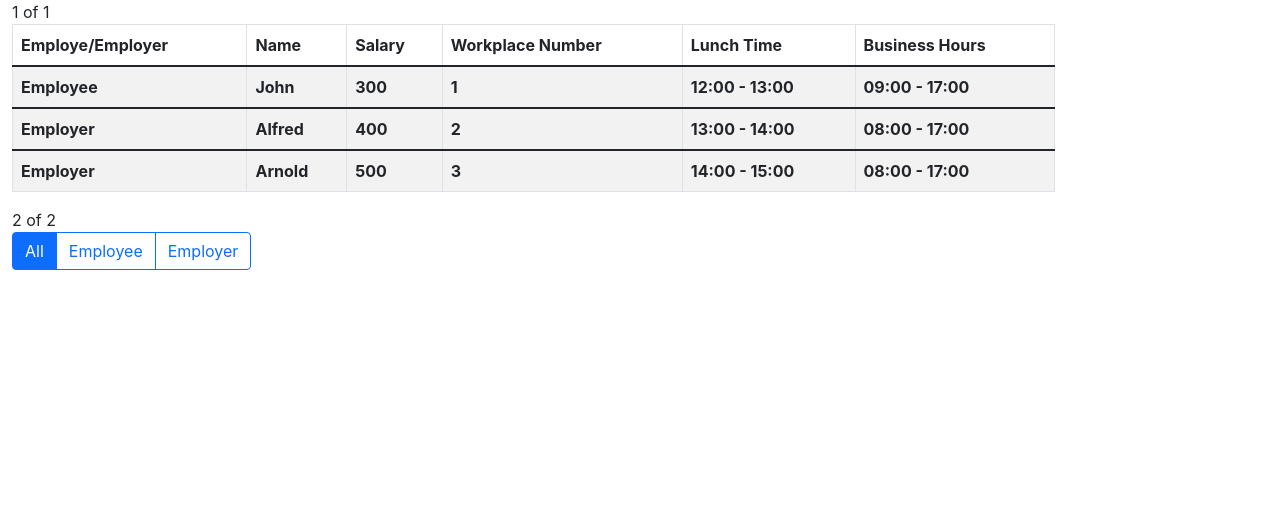
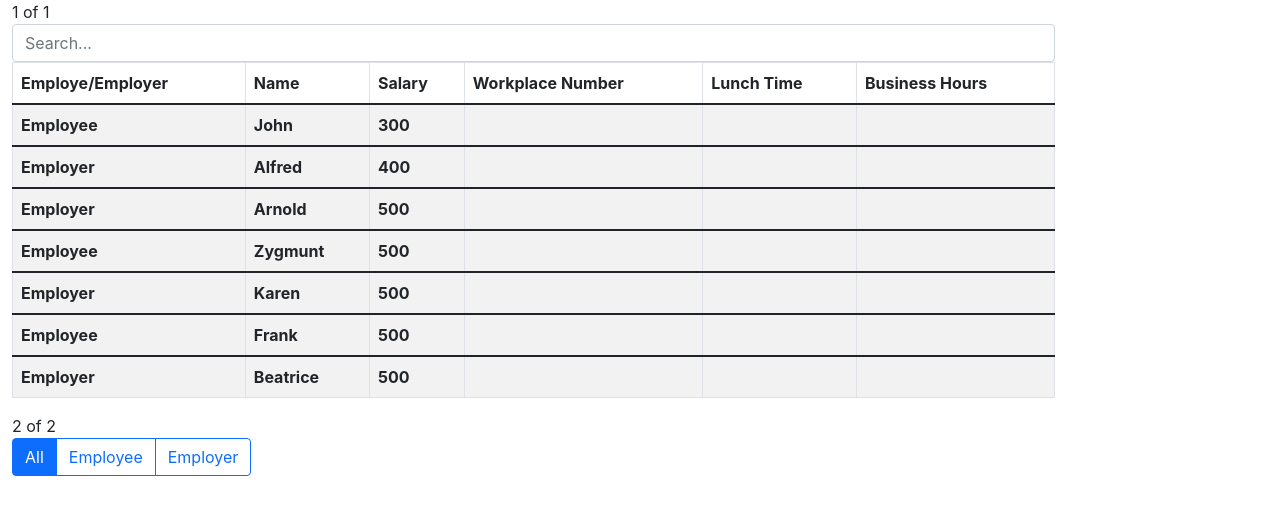
Before and after one commit to Decpwnz/employers-employees-frontend, a React (Vite) app: page / in a window 1280 px wide. Shown: the top 514 px of the page. Built offline with nearby package versions, Linux system fonts and the light colour scheme.

Commit message:
feat:full-name-search

```diff
--- a/src/components/Container.jsx
+++ b/src/components/Container.jsx
@@ -1,7 +1,7 @@
 import { useState } from 'react';
 
-import { Container as RBContainer } from 'react-bootstrap';
 import Col from 'react-bootstrap/Col';
+import RBContainer from 'react-bootstrap/Container';
 import Row from 'react-bootstrap/Row';
 
 import data from './data';
@@ -17,6 +17,7 @@ const PersonData = {
 function Container() {
   const [team, setTeam] = useState(data);
   const [active, setActive] = useState(PersonData.All);
+  const [searchTerm, setSearchTerm] = useState('');
 
   const handleClick = (event) => {
     const typeFilter = event.target.value;
@@ -40,7 +41,12 @@ function Container() {
       <Row>
         <Col xs={10}>
           1 of 1
-          <Table team={team} />
+          <Table
+            team={team}
+            searchTerm={searchTerm}
+            setSearchTerm={setSearchTerm}
+            data={data}
+          />
         </Col>
         <Col>
           2 of 2
--- /dev/null
+++ b/src/components/SearchBar.jsx
@@ -0,0 +1,23 @@
+import PropTypes from 'prop-types';
+import Form from 'react-bootstrap/Form';
+
+function SearchBar({ setSearchTerm }) {
+  return (
+    <div>
+      <Form>
+        <Form.Control
+          type="text"
+          placeholder="Search..."
+          onChange={(event) => {
+            setSearchTerm(event.target.value);
+          }}
+        />
+      </Form>
+    </div>
+  );
+}
+
+SearchBar.propTypes = {
+  setSearchTerm: PropTypes.func.isRequired,
+};
+export default SearchBar;
--- a/src/components/Table.jsx
+++ b/src/components/Table.jsx
@@ -1,8 +1,12 @@
 import PropTypes from 'prop-types';
 import RBTable from 'react-bootstrap/Table';
 
-function Table({ team }) {
+import SearchBar from './SearchBar';
+
+function Table({ team, searchTerm, setSearchTerm }) {
   return (
+    <div>
+      <SearchBar setSearchTerm={setSearchTerm} />
       <RBTable striped bordered hover>
         <thead>
           <tr>
@@ -15,20 +19,28 @@ function Table({ team }) {
           </tr>
         </thead>
         {
-        team.map((item) => (
+          team.filter((item) => {
+            if (team === '') {
+              return item;
+            } if (item.name.toLowerCase().includes(searchTerm.toLowerCase())) {
+              return item;
+            }
+            return false;
+          }).map((item) => (
             <tbody key={item.id}>
               <tr>
                 <th>{item.type}</th>
                 <th>{item.name}</th>
                 <th>{item.salary}</th>
-              <th>{item.workplaceNumber}</th>
-              <th>{item.lunchTime}</th>
-              <th>{item.businessHours}</th>
+                <th>{item.workplace_number}</th>
+                <th>{item.lunch_time}</th>
+                <th>{item.business_hours}</th>
               </tr>
             </tbody>
           ))
         }
       </RBTable>
+    </div>
   );
 }
 
@@ -42,6 +54,8 @@ Table.propTypes = {
     lunchTime: PropTypes.string.isRequired,
     businessHours: PropTypes.string.isRequired,
   })).isRequired,
+  searchTerm: PropTypes.string.isRequired,
+  setSearchTerm: PropTypes.func.isRequired,
 };
 
 export default Table;
--- a/src/components/data.js
+++ b/src/components/data.js
@@ -25,6 +25,43 @@ const data = [
     workplaceNumber: 3,
     lunchTime: '14:00 - 15:00',
     businessHours: '08:00 - 17:00',
-  }];
+  },
+  {
+    id: 4,
+    type: 'Employee',
+    name: 'Zygmunt',
+    salary: 500,
+    workplaceNumber: 3,
+    lunchTime: '14:00 - 15:00',
+    businessHours: '08:00 - 17:00',
+  },
+  {
+    id: 5,
+    type: 'Employer',
+    name: 'Karen',
+    salary: 500,
+    workplaceNumber: 3,
+    lunchTime: '14:00 - 15:00',
+    businessHours: '08:00 - 17:00',
+  },
+  {
+    id: 6,
+    type: 'Employee',
+    name: 'Frank',
+    salary: 500,
+    workplaceNumber: 3,
+    lunchTime: '14:00 - 15:00',
+    businessHours: '08:00 - 17:00',
+  },
+  {
+    id: 7,
+    type: 'Employer',
+    name: 'Beatrice',
+    salary: 500,
+    workplaceNumber: 3,
+    lunchTime: '14:00 - 15:00',
+    businessHours: '08:00 - 17:00',
+  },
+];
 
 export default data;
```
Lines whose indentation alone changed are shown as unchanged.
